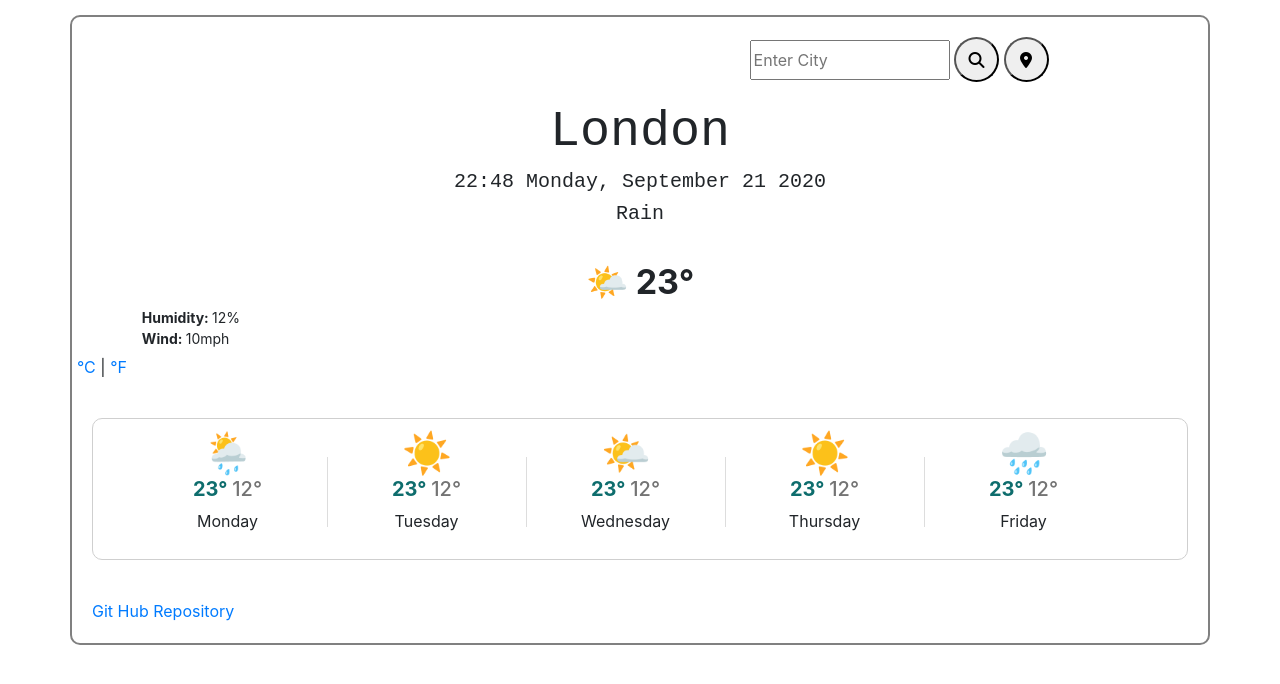
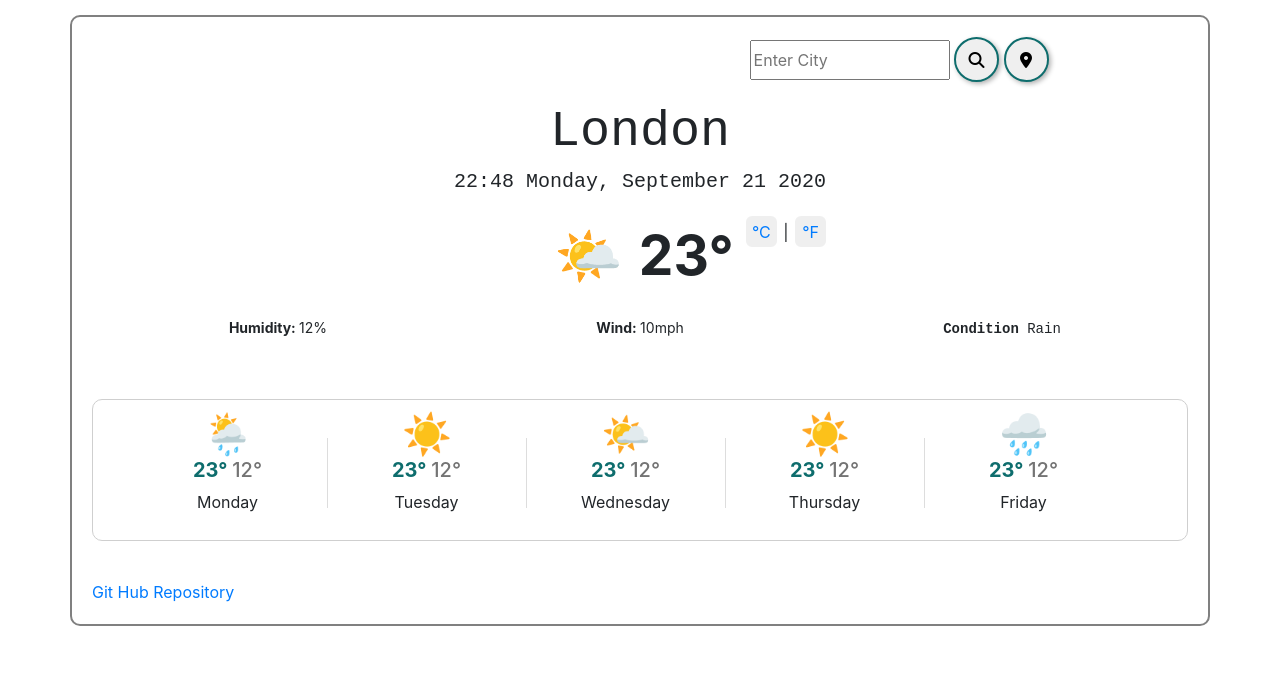
Before and after one commit to EllieSanghani/SheCodes-WeatherAPP, a website built with Parcel: page index.html in a window 1280 px wide. Built offline with nearby package versions, Linux system fonts and the light colour scheme; a web font is replaced by a local one.

Commit message:
CSS
All components centered

```diff
--- a/index.html
+++ b/index.html
@@ -44,28 +44,30 @@
       <div class="currentInfo">
         <h5 id="current-city">London</h5>
         <h5 id="current-date">12.30pm</h5>
-        <h5 id="currentWeather">Rain</h5>
       </div>
       <div class="row">
-        <div class="col-12" id="forcast">
-          <strong class="dayTemp">
-            <span class="dayEmoji"> 🌤 </span> 23°
-          </strong>
+        <div class="col-7" id="forcast">
+          <span class="dayEmoji"> 🌤 </span>
+          <strong class="dayTemp">23° </strong>
         </div>
         <div id="converter">
-          <br />
-          <br />
-          <a class="ctemp" id="celcius" href="#">°C</a> |
-          <a class="ftemp" id="fahrenheit" href="#">°F</a>
-        </div>
-
-        <div class="col-4">
-          <main class="extraInfo">
-            <span id="humidity"><strong>Humidity: </strong> 12% </span> <br />
-            <span id="wind-speed"> <strong>Wind: </strong> 10mph </span>
-          </main>
+          <button class="cTemp"><a id="celcius" href="#">°C</a></button> |
+          <button class="fTemp"><a id="fahrenheit" href="#">°F</a></button>
         </div>
       </div>
+
+      <main class="extraInfo">
+        <div class="row">
+        <div class="col-4">
+          <span id="humidity"><strong>Humidity: </strong> 12% </span> <br />
+        </div>
+        <div class="col-4">
+          <span id="wind-speed"> <strong>Wind: </strong> 10mph </span>
+        </div>
+<div class="col-4">
+   <span id="currentWeather"> <strong> Condition </strong> Rain </span>
+    </div>
+      </main>
       <br />
 
       <section class="week">
--- a/src/styles.css
+++ b/src/styles.css
@@ -21,6 +21,8 @@
   height: 45px;
   border-radius: 23px;
   margin-right: 0px;
+  border: 2px solid rgb(14, 109, 109);
+  box-shadow: 2px 2px 5px rgb(177, 177, 177);
 }
 
 #current-city {
@@ -34,7 +36,12 @@
   font-family: monospace;
 }
 .currentInfo {
-  margin: 20px 20px 30px 20px;
+  margin: 20px 20px 20px 20px;
+}
+
+.extraInfo {
+  text-align: center;
+  margin: 20px;
 }
 
 .vl {
@@ -76,9 +83,23 @@ section .col-12,
 }
 
 #forcast {
-  text-align: center;
+  text-align: right;
   display: inline;
-  font-size: 34px;
+  font-size: 55px;
+  padding: 0px;
+}
+
+#converter {
+  margin-left: 10px;
+}
+.cTemp,
+.fTemp {
+  border-radius: 8px;
+  width: 35px;
+  height: 35px;
+  padding: 3px;
+  border: 2px solid, white;
+  color: white;
 }
 
 .week {
```
